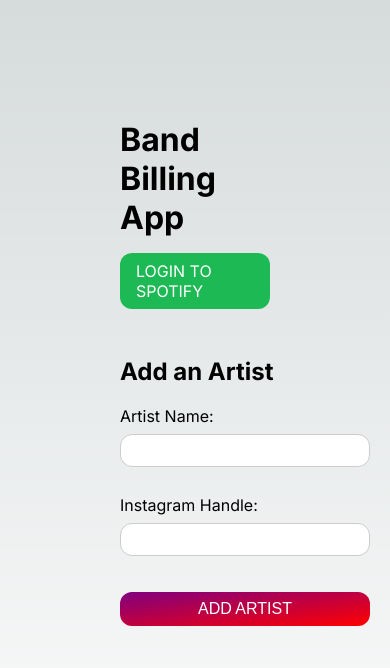
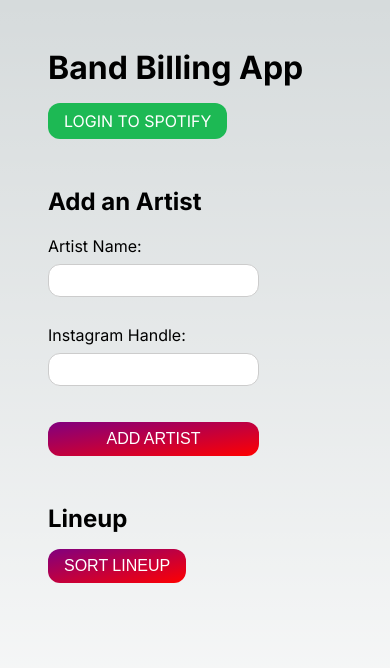
Before and after one commit to timhilton/band-billing-app, a Next.js app: page / in a window 390 px wide. Shown: the top 668 px of the page. Built offline with nearby package versions, Linux system fonts and the light colour scheme; no server answers.

Commit message:
fixes mobile

```diff
--- a/src/app/components/createartistform.module.css
+++ b/src/app/components/createartistform.module.css
@@ -3,6 +3,11 @@
     grid-template-columns: repeat(2, minmax(500px, 1fr));
     gap: 20px;
     margin-top: 48px;
+
+    @media screen and (max-width: 768px) {
+      grid-template-columns: 1fr;
+      gap: 3em;
+    }
   }
 
   .form {
--- a/src/app/page.module.css
+++ b/src/app/page.module.css
@@ -4,6 +4,10 @@
   align-items: flex-start;
   padding: 6rem;
   min-height: 100vh;
+
+  @media screen and (max-width: 768px) {
+    padding: 24px;
+  }
 }
 
 .button {
```
